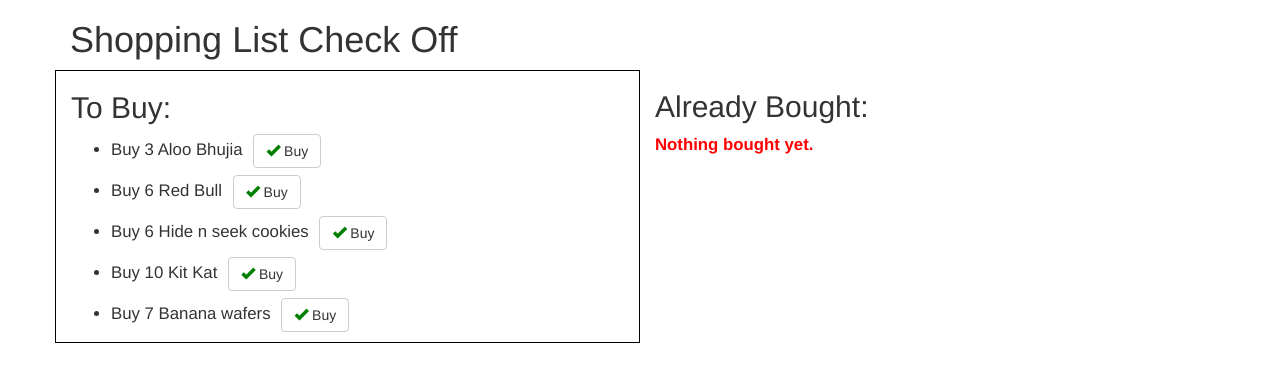
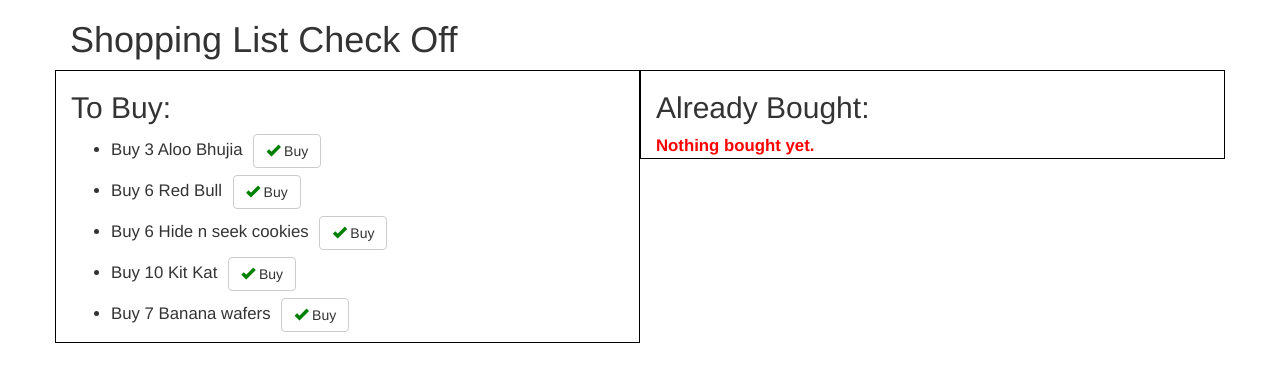
Before and after one commit to ChinmayGokhale/coursera-angularjs, a plain HTML site: page module2-solution/index.html in a window 1280 px wide. Drawn offline with Linux system fonts and the light colour scheme.

Commit message:
assignment 2 solution styles

```diff
--- a/module2-solution/index.html
+++ b/module2-solution/index.html
@@ -45,7 +45,7 @@
         <div ng-if="toBuy.items.length == 0" class="emptyMessage">Everything is bought!</div>
       </div>
       <!-- Already Bought List -->
-      <div class="col-md-6" ng-controller="AlreadyBoughtController as alreadyBought">
+      <div class="col-md-6" ng-controller="AlreadyBoughtController as alreadyBought" style="border: 1px solid black;">
         <h2>Already Bought:</h2>
         <ul>
           <li ng-repeat="item in alreadyBought.items">Bought {{item.quantity}} of {{item.name}}</li>
```
